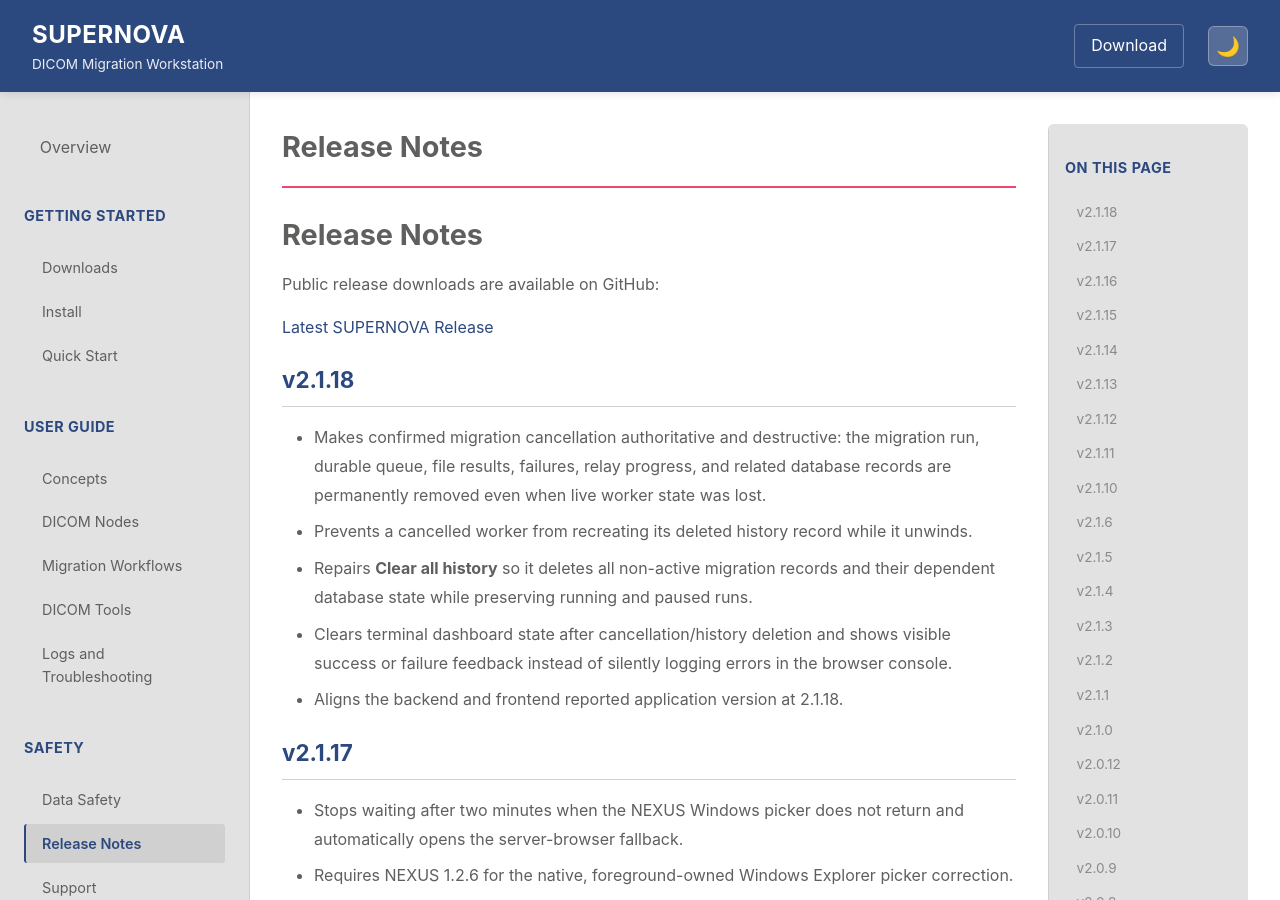
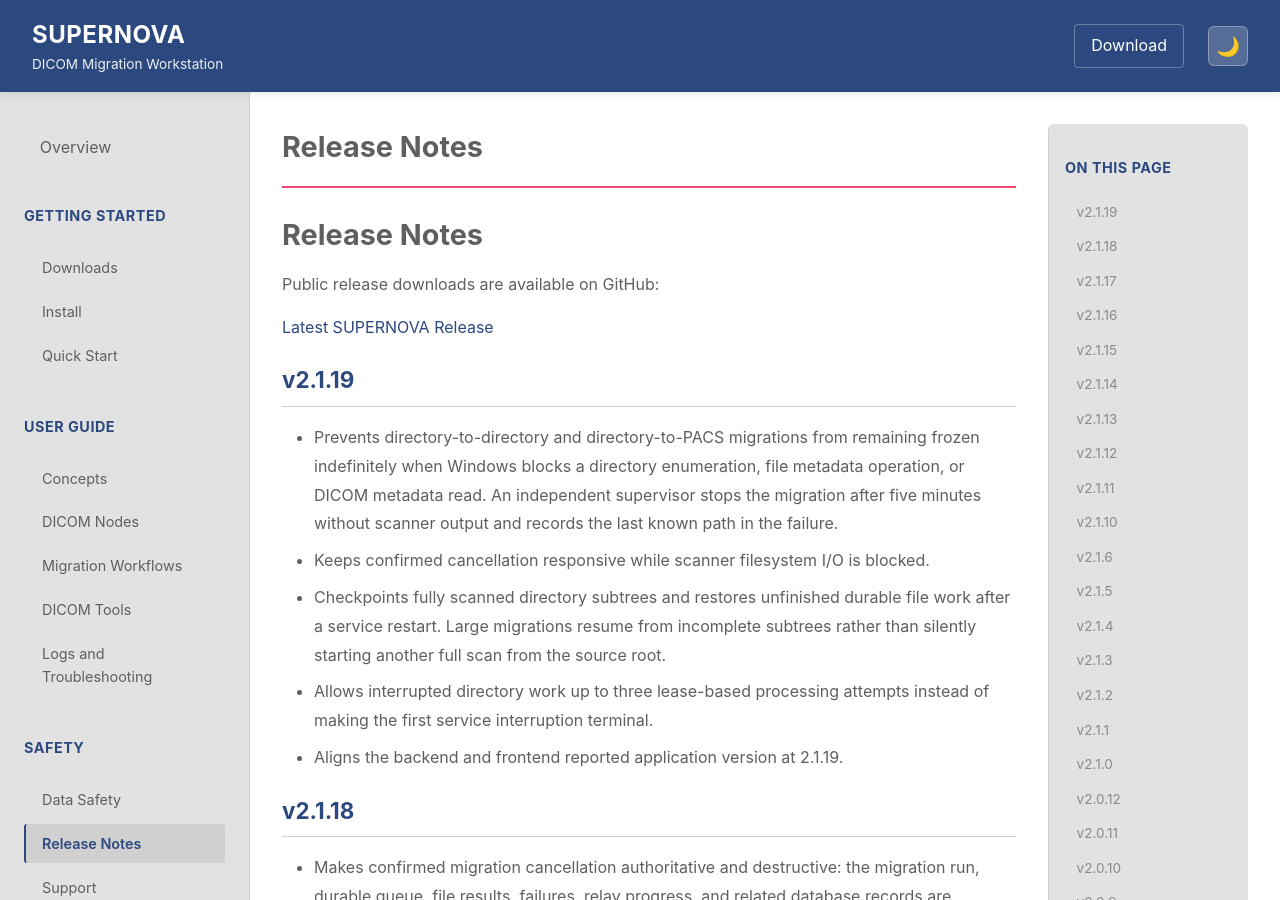
Before and after one commit to JayDubb85/SUPERNOVA-Releases, a Jekyll site: the page built from docs/release-notes.md, in a window 1280 px wide and 900 px high. Built offline with Jekyll 4.4.1, drawn with Linux system fonts in a browser that asks for light colours.

Commit message:
Update public documentation

```diff
--- a/docs/release-notes.md
+++ b/docs/release-notes.md
@@ -9,6 +9,23 @@ description: SUPERNOVA public release notes
 Public release downloads are available on GitHub:
 
 [Latest SUPERNOVA Release](https://github.com/JayDubb85/SUPERNOVA-Releases/releases/latest)
+
+## v2.1.19
+
+- Prevents directory-to-directory and directory-to-PACS migrations from
+  remaining frozen indefinitely when Windows blocks a directory enumeration,
+  file metadata operation, or DICOM metadata read. An independent supervisor
+  stops the migration after five minutes without scanner output and records the
+  last known path in the failure.
+- Keeps confirmed cancellation responsive while scanner filesystem I/O is
+  blocked.
+- Checkpoints fully scanned directory subtrees and restores unfinished durable
+  file work after a service restart. Large migrations resume from incomplete
+  subtrees rather than silently starting another full scan from the source
+  root.
+- Allows interrupted directory work up to three lease-based processing attempts
+  instead of making the first service interruption terminal.
+- Aligns the backend and frontend reported application version at 2.1.19.
 
 ## v2.1.18
 
```
Also changed, not shown: docs/migration-workflows.md (+7 -0 lines).
